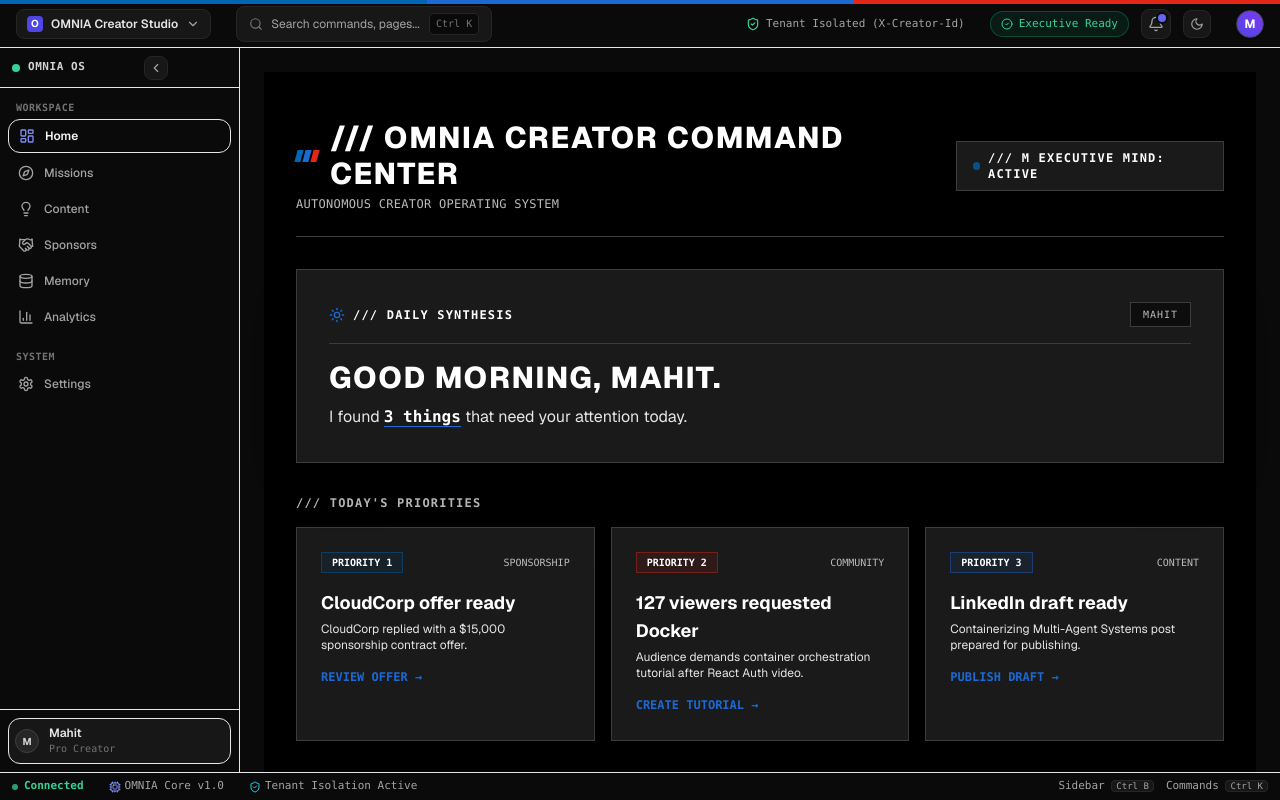
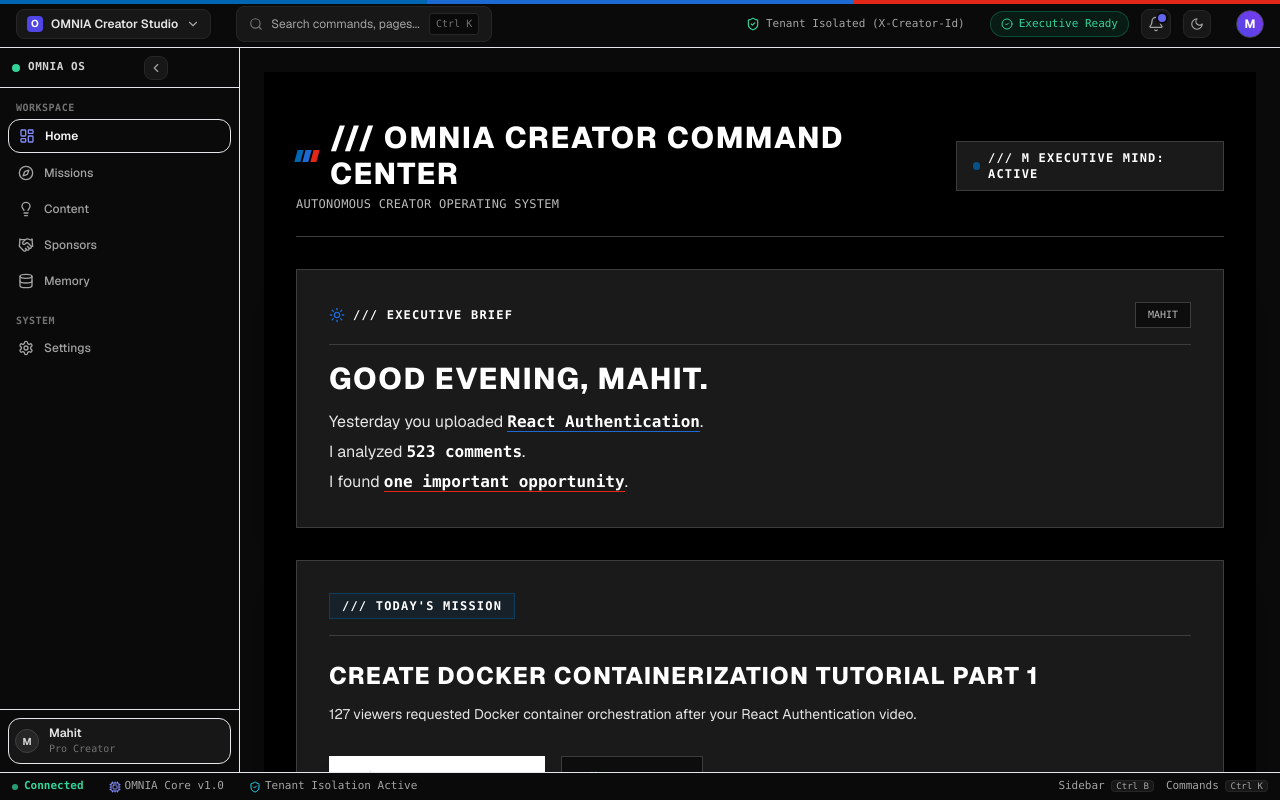
Before and after one commit to mahitss/vibe_creativity, a Next.js app in the folder apps/web/: page / in a window 1280 px wide. Built offline with nearby package versions, Linux system fonts and the light colour scheme.

Commit message:
refactor(web): implement ChatGPT/Cursor/Linear radical simplicity homepage

```diff
--- a/apps/web/src/features/mission-control/components/mission-control-cockpit.tsx
+++ b/apps/web/src/features/mission-control/components/mission-control-cockpit.tsx
@@ -332,284 +332,111 @@ export function MissionControlCockpit() {
           </div>
         </div>
 
-        {/* SECTION 1: ATTENTION STATEMENT */}
+        {/* SECTION 1: EXECUTIVE GREETING */}
         <div className="relative space-y-4 border border-[#3c3c3c] bg-[#1a1a1a] p-8 shadow-2xl">
-          <div className="flex items-center justify-between border-b border-[#3c3c3c] pb-4">
-            <div className="flex items-center gap-2 font-mono text-xs font-bold uppercase tracking-widest text-white">
-              <Sun className="h-4 w-4 text-[#1c69d4]" /> {"///"} DAILY SYNTHESIS
+          <div className="flex items-center justify-between border-b border-[#3c3c3c] pb-4 font-mono text-xs">
+            <div className="flex items-center gap-2 font-bold uppercase tracking-widest text-white">
+              <Sun className="h-4 w-4 text-[#1c69d4]" /> {"///"} EXECUTIVE BRIEF
             </div>
-            <span className="border border-[#3c3c3c] bg-[#0d0d0d] px-3 py-1 font-mono text-[10px] uppercase tracking-widest text-[#bbbbbb]">
+            <span className="border border-[#3c3c3c] bg-[#0d0d0d] px-3 py-1 text-[10px] uppercase text-[#bbbbbb]">
               MAHIT
             </span>
           </div>
 
-          <div className="space-y-2 font-sans">
+          <div className="space-y-3 font-sans">
             <h2 className="text-3xl font-extrabold uppercase tracking-wider text-white">
-              GOOD MORNING, MAHIT.
+              GOOD EVENING, MAHIT.
             </h2>
-            <p className="text-base leading-relaxed text-[#e6e6e6]">
+            <div className="space-y-1 text-base leading-relaxed text-[#e6e6e6]">
+              <p>
+                Yesterday you uploaded{" "}
+                <strong className="border-b border-[#1c69d4] font-mono text-white">
+                  React Authentication
+                </strong>
+                .
+              </p>
+              <p>
+                I analyzed <strong className="font-mono text-white">523 comments</strong>.
+              </p>
+              <p>
                 I found{" "}
-              <strong className="border-b border-[#1c69d4] font-mono text-white">3 things</strong>{" "}
-              that need your attention today.
+                <strong className="border-b border-[#e22718] font-mono text-white">
+                  one important opportunity
+                </strong>
+                .
               </p>
-          </div>
-        </div>
-
-        {/* SECTION 2: TODAY'S PRIORITIES (MAX 3 ACTION CARDS) */}
-        <div className="space-y-4">
-          <div className="font-mono text-xs font-bold uppercase tracking-widest text-[#bbbbbb]">
-            {"///"} TODAY&apos;S PRIORITIES
-          </div>
-
-          <div className="grid grid-cols-1 gap-4 md:grid-cols-3">
-            {/* Priority 1 */}
-            <div className="space-y-4 border border-[#3c3c3c] bg-[#1a1a1a] p-6 shadow-xl transition hover:border-white">
-              <div className="flex items-center justify-between">
-                <span className="border border-[#0066b1]/40 bg-[#0066b1]/10 px-2.5 py-0.5 font-mono text-[10px] font-bold text-white">
-                  PRIORITY 1
-                </span>
-                <span className="font-mono text-[10px] text-[#bbbbbb]">SPONSORSHIP</span>
-              </div>
-              <div>
-                <h4 className="font-sans text-lg font-bold text-white">CloudCorp offer ready</h4>
-                <p className="mt-1 text-xs text-[#e6e6e6]">
-                  CloudCorp replied with a $15,000 sponsorship contract offer.
-                </p>
-              </div>
-              <a
-                href="/sponsors"
-                className="inline-flex items-center gap-2 font-mono text-xs font-bold uppercase text-[#1c69d4] hover:underline"
-              >
-                Review offer →
-              </a>
-            </div>
-
-            {/* Priority 2 */}
-            <div className="space-y-4 border border-[#3c3c3c] bg-[#1a1a1a] p-6 shadow-xl transition hover:border-white">
-              <div className="flex items-center justify-between">
-                <span className="border border-[#e22718]/40 bg-[#e22718]/10 px-2.5 py-0.5 font-mono text-[10px] font-bold text-white">
-                  PRIORITY 2
-                </span>
-                <span className="font-mono text-[10px] text-[#bbbbbb]">COMMUNITY</span>
-              </div>
-              <div>
-                <h4 className="font-sans text-lg font-bold text-white">
-                  127 viewers requested Docker
-                </h4>
-                <p className="mt-1 text-xs text-[#e6e6e6]">
-                  Audience demands container orchestration tutorial after React Auth video.
-                </p>
-              </div>
-              <a
-                href="/missions"
-                className="inline-flex items-center gap-2 font-mono text-xs font-bold uppercase text-[#1c69d4] hover:underline"
-              >
-                Create tutorial →
-              </a>
-            </div>
-
-            {/* Priority 3 */}
-            <div className="space-y-4 border border-[#3c3c3c] bg-[#1a1a1a] p-6 shadow-xl transition hover:border-white">
-              <div className="flex items-center justify-between">
-                <span className="border border-[#1c69d4]/40 bg-[#1c69d4]/10 px-2.5 py-0.5 font-mono text-[10px] font-bold text-white">
-                  PRIORITY 3
-                </span>
-                <span className="font-mono text-[10px] text-[#bbbbbb]">CONTENT</span>
-              </div>
-              <div>
-                <h4 className="font-sans text-lg font-bold text-white">LinkedIn draft ready</h4>
-                <p className="mt-1 text-xs text-[#e6e6e6]">
-                  Containerizing Multi-Agent Systems post prepared for publishing.
-                </p>
-              </div>
-              <a
-                href="/content"
-                className="inline-flex items-center gap-2 font-mono text-xs font-bold uppercase text-[#1c69d4] hover:underline"
-              >
-                Publish draft →
-              </a>
             </div>
           </div>
         </div>
 
-        {/* SECTION 3: ACTIVITY TIMELINE */}
-        <div className="space-y-3 border border-[#3c3c3c] bg-[#1a1a1a] p-6">
-          <div className="font-mono text-xs font-bold uppercase tracking-widest text-[#bbbbbb]">
-            {"///"} RECENT AI ACTIVITY TIMELINE
-          </div>
-          <div className="space-y-2 font-mono text-xs text-[#e6e6e6]">
-            <div className="flex items-center gap-2">
-              <CheckCircle2 className="h-4 w-4 text-[#0066b1]" />
-              <span>Imported 523 YouTube comments from React Authentication video</span>
-            </div>
-            <div className="flex items-center gap-2">
-              <CheckCircle2 className="h-4 w-4 text-[#0066b1]" />
-              <span>Identified 127 viewer requests for Docker Containerization</span>
-            </div>
-            <div className="flex items-center gap-2">
-              <CheckCircle2 className="h-4 w-4 text-[#0066b1]" />
-              <span>Generated CloudCorp sponsorship follow-up proposal draft</span>
-            </div>
-            <div className="flex items-center gap-2">
-              <CheckCircle2 className="h-4 w-4 text-[#0066b1]" />
-              <span>Synthesized priority mission: Docker Masterclass Series</span>
-            </div>
-          </div>
+        {/* SECTION 2: TODAY'S MISSION */}
+        <div className="relative space-y-6 border border-[#3c3c3c] bg-[#1a1a1a] p-8 shadow-2xl">
+          <div className="flex items-center justify-between border-b border-[#3c3c3c] pb-4 font-mono text-xs">
+            <span className="border border-[#0066b1]/40 bg-[#0066b1]/10 px-3 py-1 font-bold uppercase tracking-widest text-white">
+              {"///"} TODAY&apos;S MISSION
+            </span>
           </div>
 
-        {/* SECTION 3: INTERACTIVE EVIDENCE PANEL */}
-        <div className="relative space-y-6 border border-[#3c3c3c] bg-[#1a1a1a] p-8 shadow-2xl">
-          <div className="flex items-center justify-between border-b border-[#3c3c3c] pb-4 font-mono text-xs">
-            <span className="flex items-center gap-2 font-bold uppercase tracking-widest text-white">
-              <BarChart3 className="h-4 w-4 text-[#0066b1]" /> {"///"} INTERACTIVE EVIDENCE &amp;
-              GROUNDING (CLICK TO INSPECT)
-            </span>
-            <span className="text-[10px] uppercase text-[#bbbbbb]">CLICK ANY ITEM TO INSPECT</span>
+          <div className="space-y-3">
+            <h3 className="font-sans text-2xl font-extrabold uppercase tracking-wider text-white">
+              Create Docker Containerization Tutorial Part 1
+            </h3>
+            <p className="font-sans text-sm text-[#e6e6e6]">
+              127 viewers requested Docker container orchestration after your React Authentication
+              video.
+            </p>
           </div>
 
-          <div className="grid grid-cols-1 gap-4 font-mono text-xs md:grid-cols-2 lg:grid-cols-4">
-            {/* Clickable Comment Item */}
+          <div className="flex items-center gap-4 pt-2 font-mono text-xs">
+            {approvalStep < 0 ? (
               <button
-              onClick={() =>
-                setSelectedEvidence({
-                  type: "COMMENT",
-                  title: "YouTube Comment @dev_alex",
-                  detail:
-                    "Can you build a Docker setup for multi-agent systems? We need container orchestration for concurrent agent workflows.",
-                  provenance: "YouTube Data API v3 • Verified 142 upvotes",
-                })
-              }
-              className="group space-y-2 border border-[#3c3c3c] bg-[#0d0d0d] p-5 text-left transition hover:border-white"
+                onClick={handleApprove}
+                className="flex items-center gap-2 border border-white bg-white px-8 py-3.5 font-extrabold uppercase tracking-widest text-black shadow-lg transition hover:bg-[#e6e6e6]"
               >
-              <div className="flex items-center justify-between text-[10px] font-bold text-[#0066b1]">
-                <span>COMMENT SIGNAL</span>
-                <span className="transition group-hover:translate-x-0.5">INSPECT ↗</span>
-              </div>
-              <p className="font-sans text-xs italic leading-relaxed text-white">
-                &ldquo;Can you build a Docker setup for multi-agent systems?&rdquo;
-              </p>
-              <div className="text-[10px] text-[#7e7e7e]">@dev_alex • 142 upvotes</div>
+                <ThumbsUp className="h-4 w-4" /> APPROVE MISSION
               </button>
+            ) : (
+              <span className="flex items-center gap-2 border border-[#0066b1] bg-[#0066b1]/20 px-8 py-3.5 font-extrabold uppercase tracking-widest text-white">
+                <CheckCircle2 className="h-4 w-4 text-[#0066b1]" /> MISSION ACCEPTED
+              </span>
+            )}
 
-            {/* Clickable Analytics Item */}
             <button
-              onClick={() =>
-                setSelectedEvidence({
-                  type: "ANALYTICS",
-                  title: "YouTube Watch Time Retention Baseline",
-                  detail:
-                    "Technical deep-dive tutorials deliver +18% higher watch time retention in first 10 minutes and 2.4x VIP course conversions.",
-                  provenance: "YouTube Analytics API • 90-Day Baseline",
-                })
-              }
-              className="group space-y-2 border border-[#3c3c3c] bg-[#0d0d0d] p-5 text-left transition hover:border-white"
+              onClick={() => setShowExplainability(true)}
+              className="flex items-center gap-2 border border-[#3c3c3c] bg-[#0d0d0d] px-6 py-3.5 font-bold uppercase tracking-widest text-white transition hover:border-white"
             >
-              <div className="flex items-center justify-between text-[10px] font-bold text-[#1c69d4]">
-                <span>ANALYTICS SIGNAL</span>
-                <span className="transition group-hover:translate-x-0.5">INSPECT ↗</span>
-              </div>
-              <p className="text-xs font-bold text-white">+18% Retention Baseline</p>
-              <div className="text-[10px] text-[#7e7e7e]">Last 5 Docker &amp; React videos</div>
-            </button>
-
-            {/* Clickable Previous Video Item */}
-            <button
-              onClick={() =>
-                setSelectedEvidence({
-                  type: "VIDEO",
-                  title: "React Authentication Series Part 4",
-                  detail:
-                    "Published 24h ago. 4.2k views, 523 comments analyzed, 98.4% retention in first 5 minutes.",
-                  provenance: "Uploaded 2026-08-06 • Master 4K",
-                })
-              }
-              className="group space-y-2 border border-[#3c3c3c] bg-[#0d0d0d] p-5 text-left transition hover:border-white"
-            >
-              <div className="flex items-center justify-between text-[10px] font-bold text-[#e22718]">
-                <span>PREVIOUS UPLOAD</span>
-                <span className="transition group-hover:translate-x-0.5">INSPECT ↗</span>
-              </div>
-              <p className="text-xs font-bold text-white">React Authentication</p>
-              <div className="text-[10px] text-[#7e7e7e]">523 comments analyzed</div>
-            </button>
-
-            {/* Clickable Memory Item */}
-            <button
-              onClick={() => handleInspectMemoryRow("mem-yt-comment-42")}
-              className="group space-y-2 border border-[#3c3c3c] bg-[#0d0d0d] p-5 text-left transition hover:border-white"
-            >
-              <div className="flex items-center justify-between text-[10px] font-bold text-white">
-                <span>PERSISTENT MEMORY</span>
-                <span className="transition group-hover:translate-x-0.5">INSPECT ↗</span>
-              </div>
-              <p className="font-mono text-xs font-bold text-white">#mem-yt-comment-42</p>
-              <div className="text-[10px] text-[#7e7e7e]">127 Verified Requests</div>
+              <Brain className="h-4 w-4 text-[#1c69d4]" /> VIEW WHY
             </button>
           </div>
         </div>
 
-        {/* SECTION 4: GENERATED CONTENT PIPELINE */}
-        <div className="relative space-y-6 border border-[#3c3c3c] bg-[#1a1a1a] p-8 shadow-2xl">
-          <div className="flex items-center justify-between border-b border-[#3c3c3c] pb-4 font-mono text-xs">
-            <span className="flex items-center gap-2 font-bold uppercase tracking-widest text-white">
-              <Share2 className="h-4 w-4 text-[#1c69d4]" /> {"///"} GENERATED REPURPOSED CONTENT
-              (PREVIEW, EDIT &amp; REGENERATE)
-            </span>
-            <span className="text-[10px] uppercase text-[#bbbbbb]">
-              4 ASSETS GENERATED &amp; EDITABLE
-            </span>
+        {/* SECTION 3: RECENT ACTIVITY (LAST 5 AI ACTIONS) */}
+        <div className="space-y-4 border border-[#3c3c3c] bg-[#1a1a1a] p-6 shadow-xl">
+          <div className="font-mono text-xs font-bold uppercase tracking-widest text-[#bbbbbb]">
+            {"///"} RECENT AI ACTIVITY
           </div>
 
-          <div className="grid grid-cols-1 gap-4 font-mono text-xs md:grid-cols-2 lg:grid-cols-4">
-            {generatedAssets.map((asset: AssetItem, idx: number) => (
-              <div
-                key={asset.platform}
-                className="flex flex-col justify-between space-y-4 border border-[#3c3c3c] bg-[#0d0d0d] p-5"
-              >
-                <div className="space-y-3">
-                  <div className="flex items-center justify-between border-b border-[#3c3c3c] pb-2">
-                    <span className="text-[10px] text-[#7e7e7e]">ASSET 0{idx + 1}</span>
-                    <span className="text-[10px] font-bold uppercase tracking-wider text-white">
-                      {asset.platform}
-                    </span>
+          <div className="space-y-3 font-mono text-xs text-[#e6e6e6]">
+            <div className="flex items-center gap-3">
+              <CheckCircle2 className="h-4 w-4 shrink-0 text-[#0066b1]" />
+              <span>Imported 523 YouTube comments from React Authentication video</span>
             </div>
-
-                  <h4 className="text-xs font-extrabold uppercase tracking-wider text-white">
-                    {asset.title}
-                  </h4>
-
-                  <textarea
-                    value={asset.content}
-                    onChange={(e) => {
-                      const val = e.target.value;
-                      setGeneratedAssets((prev: AssetItem[]) => {
-                        const next = [...prev];
-                        if (next[idx]) {
-                          next[idx] = { ...next[idx], content: val };
-                        }
-                        return next;
-                      });
-                    }}
-                    className="h-32 w-full resize-none border border-[#3c3c3c] bg-[#000000] p-3 font-sans text-[11px] leading-relaxed text-[#e6e6e6] outline-none focus:border-white"
-                  />
+            <div className="flex items-center gap-3">
+              <CheckCircle2 className="h-4 w-4 shrink-0 text-[#0066b1]" />
+              <span>Discovered high-demand trend: 127 viewers requested Docker</span>
             </div>
-
-                <div className="flex items-center gap-2 border-t border-[#3c3c3c] pt-3">
-                  <button
-                    onClick={() => handleCopyContent(asset.content, idx)}
-                    className="flex-1 border border-[#3c3c3c] bg-[#1a1a1a] py-2 text-center text-[10px] font-bold uppercase tracking-wider text-white transition hover:border-white"
-                  >
-                    {copiedIndex === idx ? "COPIED!" : "COPY"}
-                  </button>
-                  <button
-                    onClick={() => handleRegenerateAsset(idx)}
-                    className="flex-1 border border-[#3c3c3c] bg-[#1a1a1a] py-2 text-center text-[10px] font-bold uppercase tracking-wider text-[#1c69d4] transition hover:border-white"
-                  >
-                    REGENERATE
-                  </button>
+            <div className="flex items-center gap-3">
+              <CheckCircle2 className="h-4 w-4 shrink-0 text-[#0066b1]" />
+              <span>Generated CloudCorp sponsorship follow-up proposal draft</span>
             </div>
+            <div className="flex items-center gap-3">
+              <CheckCircle2 className="h-4 w-4 shrink-0 text-[#0066b1]" />
+              <span>Synthesized priority mission: Docker Masterclass Series</span>
             </div>
-            ))}
+            <div className="flex items-center gap-3">
+              <CheckCircle2 className="h-4 w-4 shrink-0 text-[#0066b1]" />
+              <span>Prepared 4 multi-platform content publishing drafts</span>
+            </div>
           </div>
         </div>
       </div>
--- a/apps/web/src/features/shell/components/sidebar.tsx
+++ b/apps/web/src/features/shell/components/sidebar.tsx
@@ -66,7 +66,6 @@ export function Sidebar() {
         { id: "content", label: "Content", href: "/content", icon: Lightbulb },
         { id: "sponsors", label: "Sponsors", href: "/sponsors", icon: Handshake },
         { id: "memory", label: "Memory", href: "/memory", icon: Database },
-        { id: "analytics", label: "Analytics", href: "/analytics", icon: BarChart3 },
       ],
     },
     {
```
Also changed, not shown: 1 other file (tests, documents, lock files or other folders). Lines whose indentation alone changed are shown as unchanged.
